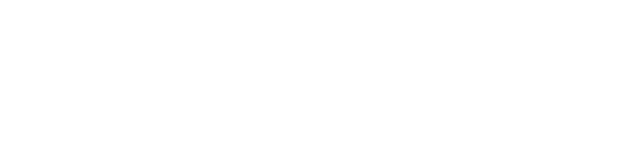
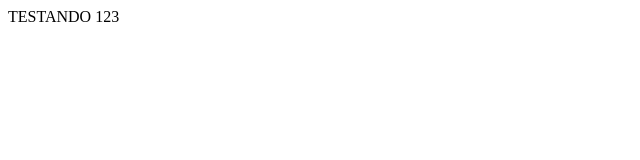
Before and after one commit to PedroGPuntel/pedro.github.io, a plain HTML site: page index.html in a window 1280 px wide. Shown: the whole page, without its empty margins (0-640 px from the left). Drawn offline with Linux system fonts and the light colour scheme.

Commit message:
Update index.html

```diff
--- a/index.html
+++ b/index.html
@@ -6,6 +6,7 @@
     <title>MEU SITE DE TESTES</title>
 </head>
 <body>
+    TESTANDO 123
 
 </body>
 </html>
```
